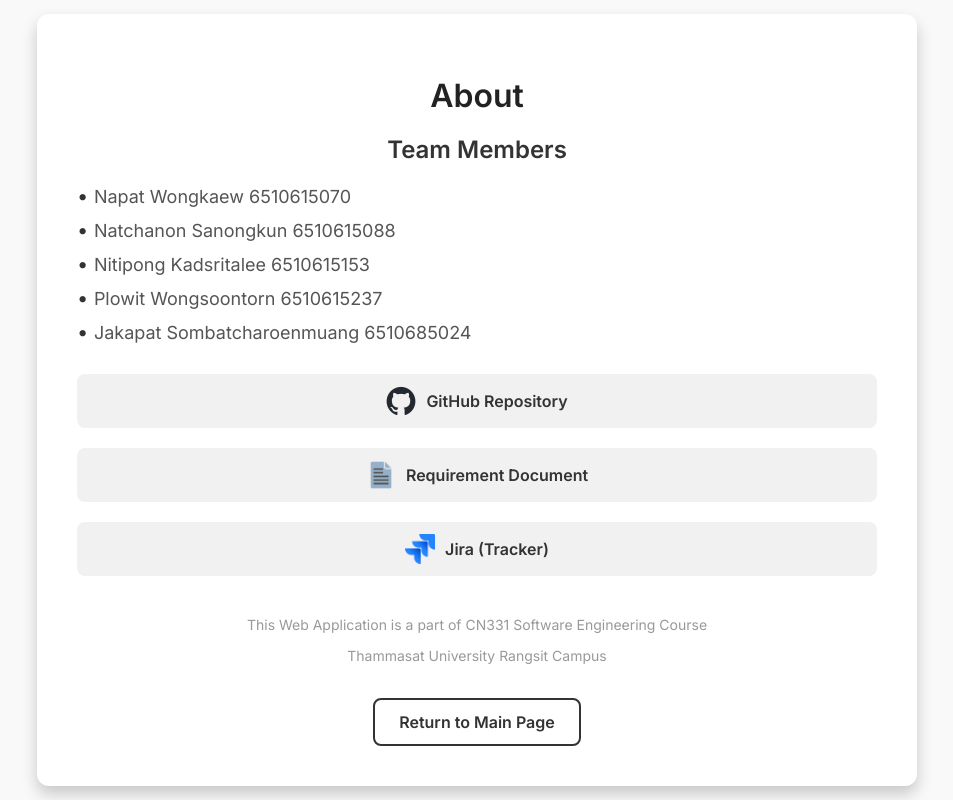
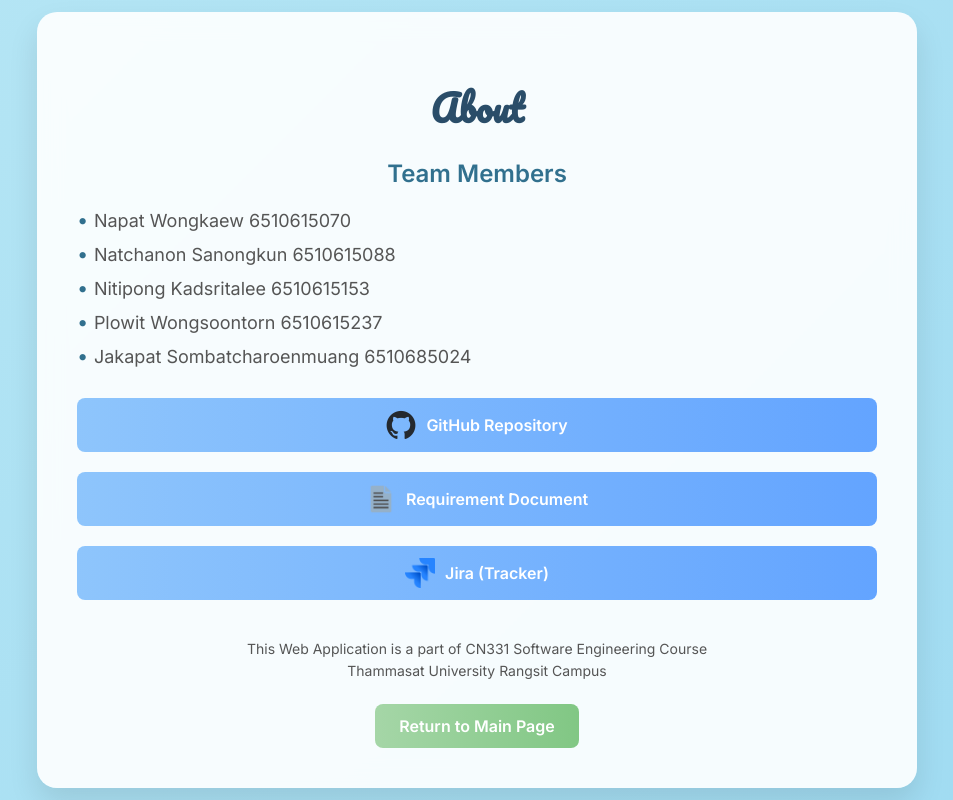
Before and after one commit to 6510615153/Team_Scheduler, a Django app: page /about in a window 1280 px wide. Shown: the whole page, without its empty margins (163-1116 px from the left). Run offline with Django 5.2, Linux system fonts and the light colour scheme.

Commit message:
CSS updated for new branch

```diff
--- a/main_page/templates/main_page/about.html
+++ b/main_page/templates/main_page/about.html
@@ -6,33 +6,52 @@
     <meta charset="UTF-8">
     <meta name="viewport" content="width=device-width, initial-scale=1.0">
     <title>About</title>
-    <link href="https://fonts.googleapis.com/css2?family=Inter:wght@400;600&display=swap" rel="stylesheet">
+    <link href="https://fonts.googleapis.com/css2?family=Inter:wght@400;600&family=Pacifico&display=swap" rel="stylesheet">
     <style>
         body {
             margin: 0;
             font-family: 'Inter', sans-serif;
-            background-color: #f9f9f9; /* พื้นหลังสีเทาอ่อน */
+            background: linear-gradient(135deg, #d4f1f9, #b2e4f4, #91d4f0);
+            background-size: 300% 300%;
+            animation: gradientShift 10s infinite ease-in-out;
             color: #333;
             display: flex;
             justify-content: center;
             align-items: center;
             min-height: 100vh;
         }
+
+        @keyframes gradientShift {
+            0% { background-position: 0% 50%; }
+            50% { background-position: 100% 50%; }
+            100% { background-position: 0% 50%; }
+        }
+
         .container {
-            background-color: #fff; /* กรอบสีขาว */
-            border-radius: 12px; /* มุมโค้งมน */
-            box-shadow: 0 8px 16px rgba(0, 0, 0, 0.2); /* เงาให้ดูเหมือนลอย */
+            background: rgba(255, 255, 255, 0.9);
+            backdrop-filter: blur(12px);
+            border-radius: 20px;
+            box-shadow: 0 15px 30px rgba(0, 0, 0, 0.1);
             padding: 40px;
             max-width: 800px;
             width: 90%;
             text-align: center;
         }
+
         .container h1 {
-            font-size: 32px;
+            font-family: 'Pacifico', cursive;
+            font-size: 36px;
+            color: #2a4d69;
+            margin-bottom: 20px;
+        }
+
+        .container h2 {
+            font-size: 24px;
             font-weight: 600;
+            color: #31708e;
             margin-bottom: 20px;
-            color: #222;
         }
+
         .container ol {
             text-align: left;
             font-size: 18px;
@@ -41,14 +60,17 @@
             margin: 20px 0 30px;
             list-style: none;
         }
+
         .container ol li {
             margin-bottom: 10px;
         }
+
         .container ol li::before {
             content: "• ";
-            color: #333;
+            color: #31708e;
             font-size: 20px;
         }
+
         .icon-link {
             display: flex;
             align-items: center;
@@ -58,41 +80,52 @@
             font-size: 16px;
             font-weight: 600;
             text-decoration: none;
-            color: #333;
-            background-color: #f1f1f1;
+            color: #fff;
+            background: linear-gradient(90deg, #8EC5FC, #63A4FF);
             padding: 12px 16px;
             border-radius: 8px;
             transition: all 0.3s ease;
         }
+
         .icon-link:hover {
-            background-color: #333;
-            color: #fff;
+            background: linear-gradient(90deg, #63A4FF, #8EC5FC);
+            transform: translateY(-5px);
+            box-shadow: 0 8px 20px rgba(0, 0, 0, 0.3);
         }
+
         .icon-link img {
             width: 30px;
             height: 30px;
         }
+
         .footer {
             margin-top: 40px;
             font-size: 14px;
-            color: #999;
+            color: #555;
         }
+
+        .footer p {
+            margin: 5px 0;
+        }
+
         .return-link {
             margin-top: 20px;
             display: inline-block;
             padding: 12px 24px;
-            border: 2px solid #333;
+            border: none;
             border-radius: 8px;
             text-decoration: none;
-            color: #333;
+            color: #fff;
             font-size: 16px;
             font-weight: 600;
-            background-color: #fff;
+            background: linear-gradient(90deg, #A5D6A7, #81C784);
             transition: all 0.3s ease;
         }
+
         .return-link:hover {
-            background-color: #333;
-            color: #fff;
+            background: linear-gradient(90deg, #81C784, #A5D6A7);
+            transform: translateY(-5px);
+            box-shadow: 0 8px 20px rgba(0, 0, 0, 0.3);
         }
     </style>
 </head>
```
